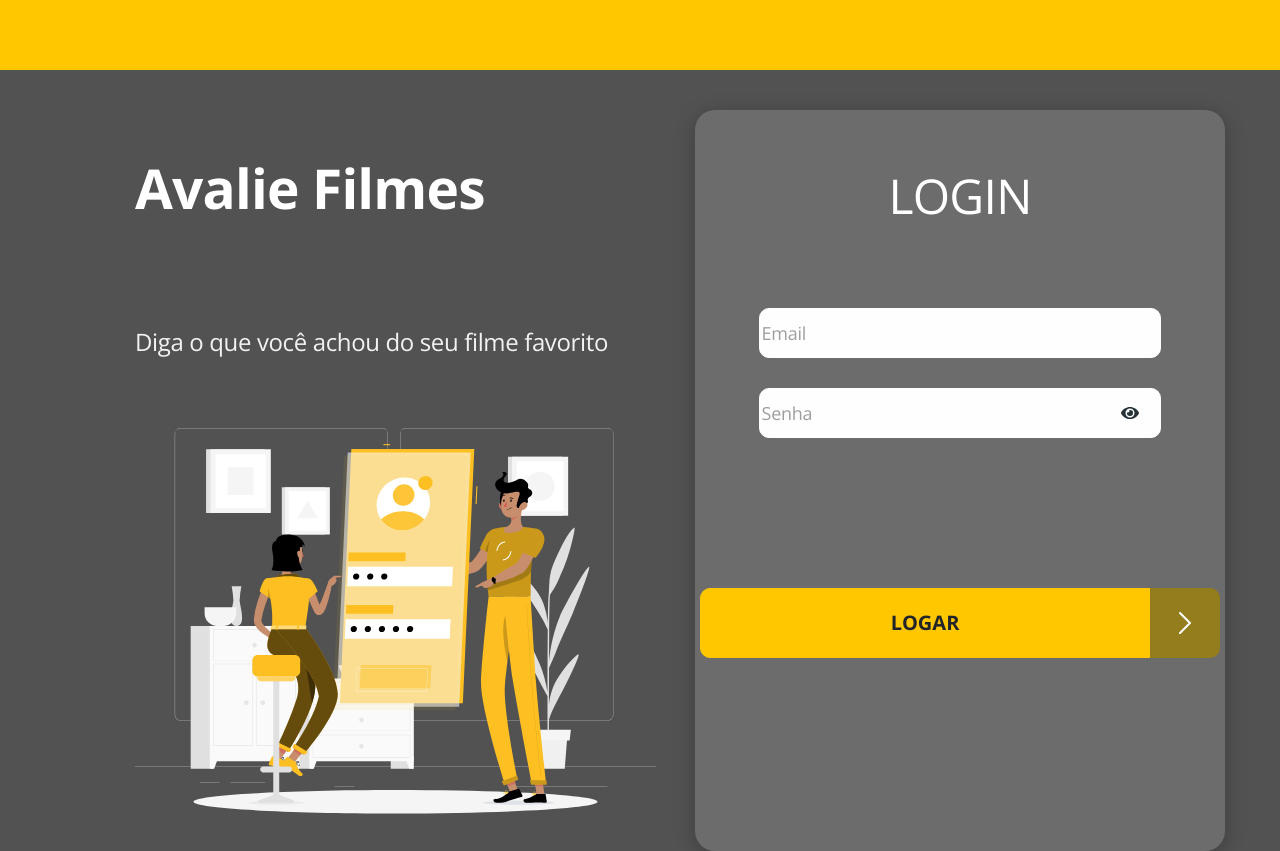
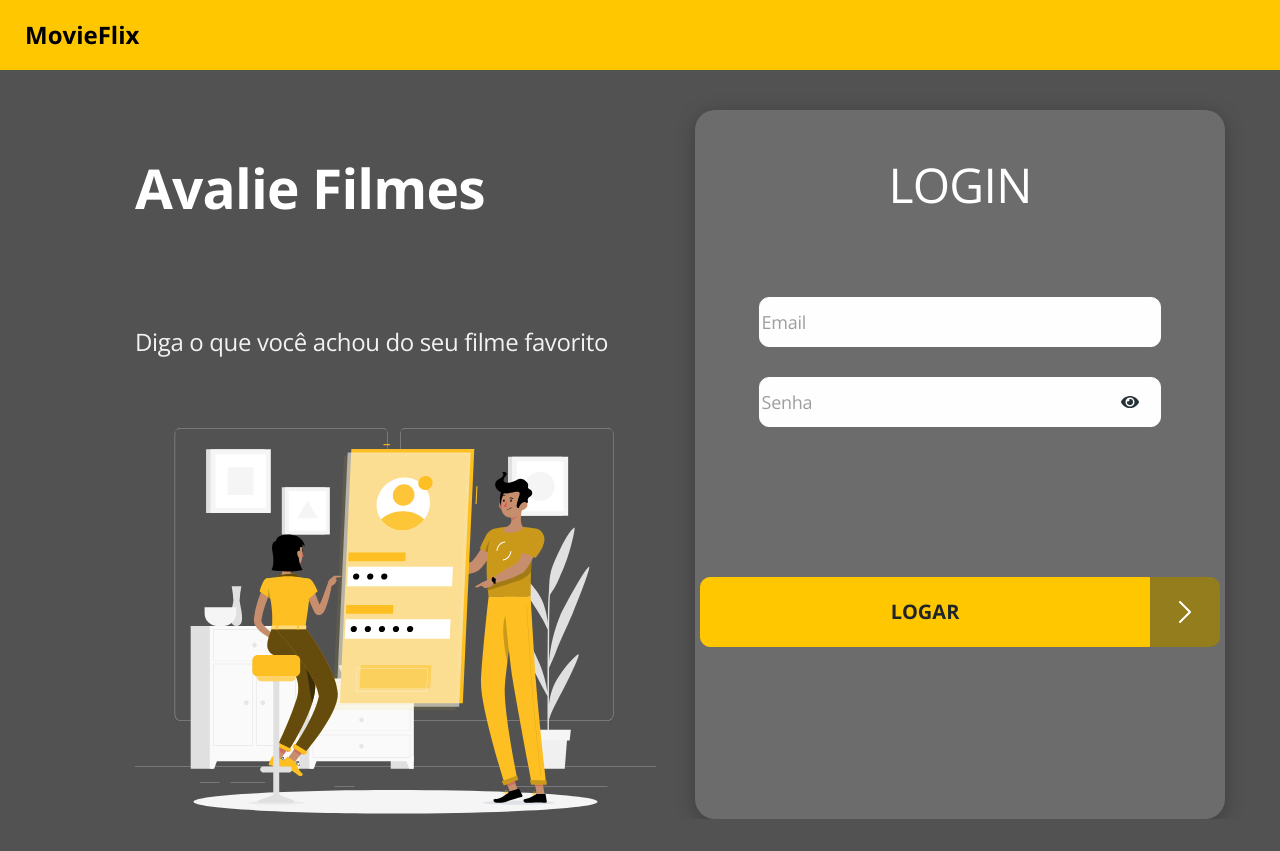
Before and after one commit to demiandinizdd/MovieFlix, a React (Create React App) app in the folder front-web/: page / in a window 1280 px wide. After the commit the page ends 819 px from the top, so only its background shows below. Built offline with nearby package versions, Linux system fonts and the light colour scheme; no server answers.

Commit message:
Fix: Navbar and, add Pagination

```diff
--- a/front-web/src/Routes.tsx
+++ b/front-web/src/Routes.tsx
@@ -1,6 +1,5 @@
 import React from 'react';
 import { Router, Switch, Route } from 'react-router-dom';
-import NavBar from 'core/components/Navbar';
 import Home from './pages/Home';
 // TODO: MovieDetails
 // import MovieDetail from './pages/MovieDetail';
@@ -10,7 +9,6 @@ import Catalog from 'pages/Catalog';
 const Routes = () => {
     return (
         <Router history={history}>
-            <NavBar />
             <Switch>
                 <Route path="/" exact>
                     <Home />
--- a/front-web/src/core/components/Navbar/styles.scss
+++ b/front-web/src/core/components/Navbar/styles.scss
@@ -2,17 +2,16 @@
     height: 70px;
     color: #000;
     align-items: center;
-    padding-left: 40px;
-    padding-right: 40px;
-    margin-left: 0;
-    margin-right: 0;
+    padding: 0 40px 0 40px;
+    left: 0;
+    top: 0;
 }
 
-.nav-logo-text {
+.logo-text {
     color: #000;
 }
 
-.nav-link {
+.link {
     width: 103px;
     border: 1px solid #000;
     box-sizing: border-box;
--- /dev/null
+++ b/front-web/src/core/components/Pagination/index.tsx
@@ -0,0 +1,29 @@
+import React from 'react';
+import './styles.css';
+import { generateList } from 'core/utils/list';
+
+type Props = {
+    totalPages: number;
+    activePage: number;
+    onChange: (item: number) => void;
+}
+
+const Pagination = ( {totalPages, activePage, onChange} :Props) => {
+    const items = generateList(totalPages);
+
+    return (
+        <div className="pagination-container">
+            {items.map(item => (
+                <div
+                    key = {item}
+                    className = {`pagination-item ${item === activePage && 'active'}`}
+                    onClick = { () => onChange(item) }
+                >
+                    {item + 1}
+                </div>
+            ))}
+        </div>
+    );
+}
+
+export default Pagination;
--- /dev/null
+++ b/front-web/src/core/components/Pagination/styles.css
@@ -0,0 +1,27 @@
+.pagination-container{
+    display: flex;
+    justify-content: center;
+    margin-top: 35px;
+    align-items: center;
+    padding-bottom: 10px;
+}
+
+.pagination-item{
+    display: flex;
+    height: 40px;
+    width: 40px;
+    background: #6C6C6C;
+    border-radius: 50%;
+    font-size: 18px;
+    line-height: 25px;
+    align-items: center;
+    justify-content: center;
+    letter-spacing: -0.015em;
+    color: #FFFFFF;
+    cursor: pointer;
+    margin-right: 10px;
+}
+
+.pagination-item.active {
+    background: #FFC700;
+}
--- a/front-web/src/pages/Catalog/index.tsx
+++ b/front-web/src/pages/Catalog/index.tsx
@@ -11,33 +11,21 @@ import MoviesCatalogLoaders from './components/Loaders/MoviesCatalogLoaders';
 import CardMovies from './components/CardMovies';
 import './styles.css';
 
-// TODO: Pagination and Filters
-// import Pagination from 'core/components/Pagination';
+// TODO: Filters
+import Pagination from 'core/components/Pagination';
 // import FiltersMovies, {FilterForm} from './components/FiltersMovies';
 
 const Catalog = () => {
     const [moviesResponse, setMoviesResponse] = useState<MoviesResponse>();
     const [isLoading, setIsLoading] = useState(false);
-    // const [activePage, setActivePage] = useState(0);
+    const [activePage, setActivePage] = useState(0);
 
-    // TODO FILTERS
     // const getMovie = useCallback((filter?: FilterForm) => {
-    //     const params = {
-    //         page: activePage,
-    //         size: 4,
-    //         genreId: filter?.genreId
-    //     }
-    //     setIsLoading(true);
-    //     makePrivateRequest({ url: '/movies', params })
-    //         .then(response => setMoviesResponse(response.data))
-    //         .finally(() => {
-    //             setIsLoading(false);
-    //         })
-    // }, [activePage]);
-
     const getMovie = useCallback(() => {
         const params = {
-            size: 4
+            page: activePage,
+            size: 4,
+            // genreId: filter?.genreId
         }
         setIsLoading(true);
         makePrivateRequest({ url: '/movies', params })
@@ -45,20 +33,7 @@ const Catalog = () => {
             .finally(() => {
                 setIsLoading(false);
             })
-    }, []);
-
-    // const getMovie = useCallback(() => {
-    //     const params = {
-    //         page: activePage,
-    //         size: 4
-    //     }
-    //     setIsLoading(true);
-    //     makePrivateRequest({ url: '/movies', params })
-    //         .then(response => setMoviesResponse(response.data))
-    //         .finally(() => {
-    //             setIsLoading(false);
-    //         })
-    // }, [activePage]);
+    }, [activePage]);
 
     useEffect(() => {
         getMovie();
@@ -71,7 +46,7 @@ const Catalog = () => {
             </Navbar>
             <div className="catalog-container">
                 {/* TODO FILTERS */}
-                {/* <FiltersMovies onSearch={filter => getFilms(filter)} /> */}
+                {/* <FiltersMovies onSearch={filter => getMovies(filter)} /> */}
                 <div className="catalog-container-card">
                     {isLoading ? <MoviesCatalogLoaders /> : (
                         moviesResponse?.content.map(movie => (
@@ -82,12 +57,11 @@ const Catalog = () => {
                     )}
                 </div>
             </div>
-            {/* TODO PAGINATION */}
-            {/* {filmsResponse && <Pagination
-                totalPages={filmsResponse.totalPages}
+            {moviesResponse && <Pagination
+                totalPages={moviesResponse.totalPages}
                 activePage={activePage}
                 onChange={page => setActivePage(page)}
-            />} */}
+            />}
         </>
     );
 };
--- a/front-web/src/pages/Home/index.tsx
+++ b/front-web/src/pages/Home/index.tsx
@@ -2,6 +2,7 @@ import React, { useEffect, useState } from 'react';
 import { getAccessTokenDecoded } from 'core/utils/auth';
 import { useLocation } from 'react-router-dom';
 import { ReactComponent as MainImage } from 'core/assets/images/main-image.svg';
+import Navbar from 'core/components/Navbar';
 import Login from '../Login';
 import WelcomeBack from '../Catalog/components/WelcomeBack';
 import './styles.scss';
@@ -16,6 +17,8 @@ const Home = () => {
     }, [location]);
 
     return (
+        <>
+            <Navbar />
             <div className="home-container" >
                 <div className="row home-content">
                     <div className="col-6">
@@ -35,6 +38,7 @@ const Home = () => {
                     </div>
                 </div>
             </div>
+        </>
     );
 };
 
--- a/front-web/src/pages/Login/styles.scss
+++ b/front-web/src/pages/Login/styles.scss
@@ -1,6 +1,6 @@
 .login-content {
     margin-top: 40px;
-    padding: 10% 12% 10% 12%;
+    padding: 8% 12% 6% 12%;
     border-radius: 20px;
     text-align: center;
     align-content: center;
```
Also changed, not shown: 1 other file (tests, documents, lock files or other folders). Lines whose indentation alone changed are shown as unchanged.
